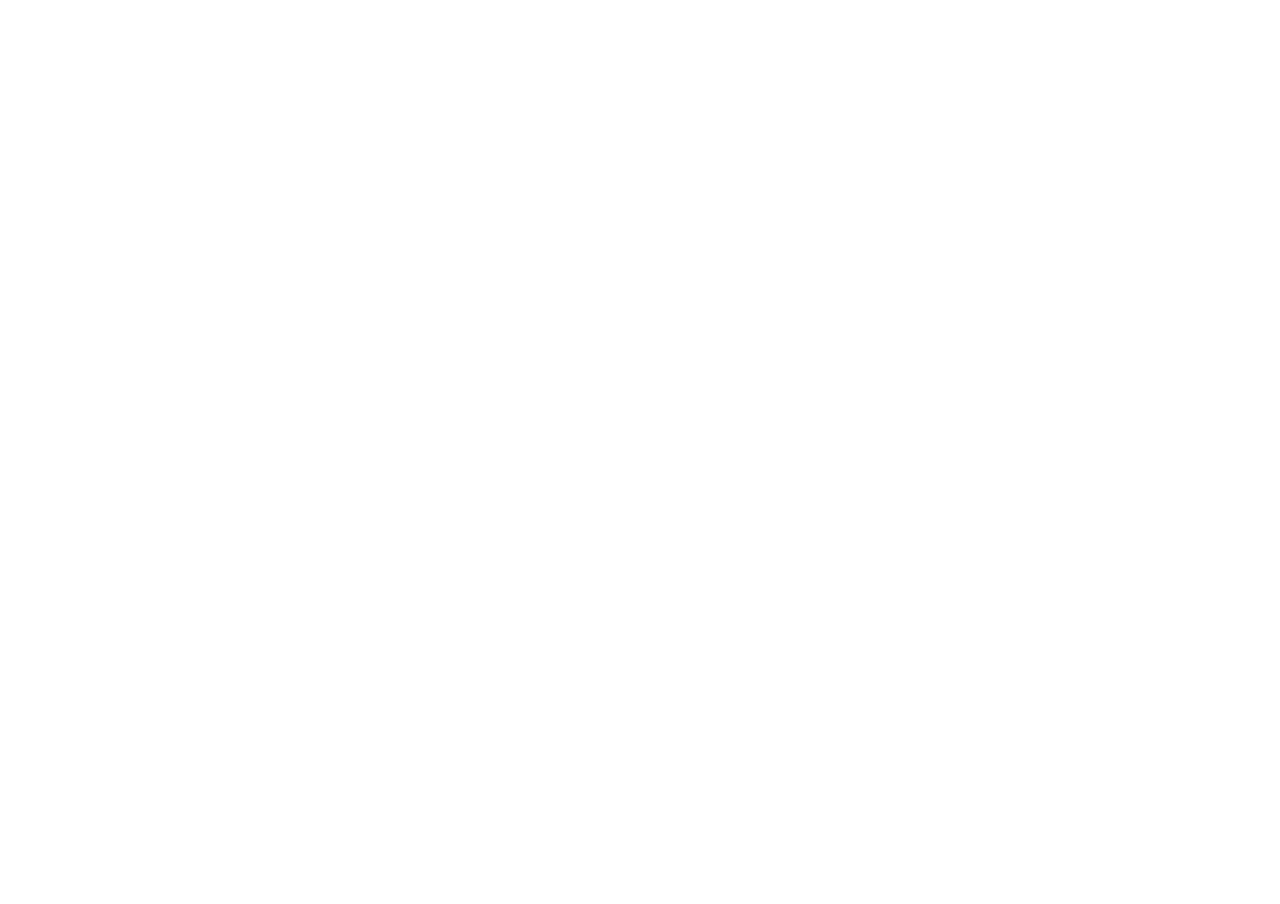
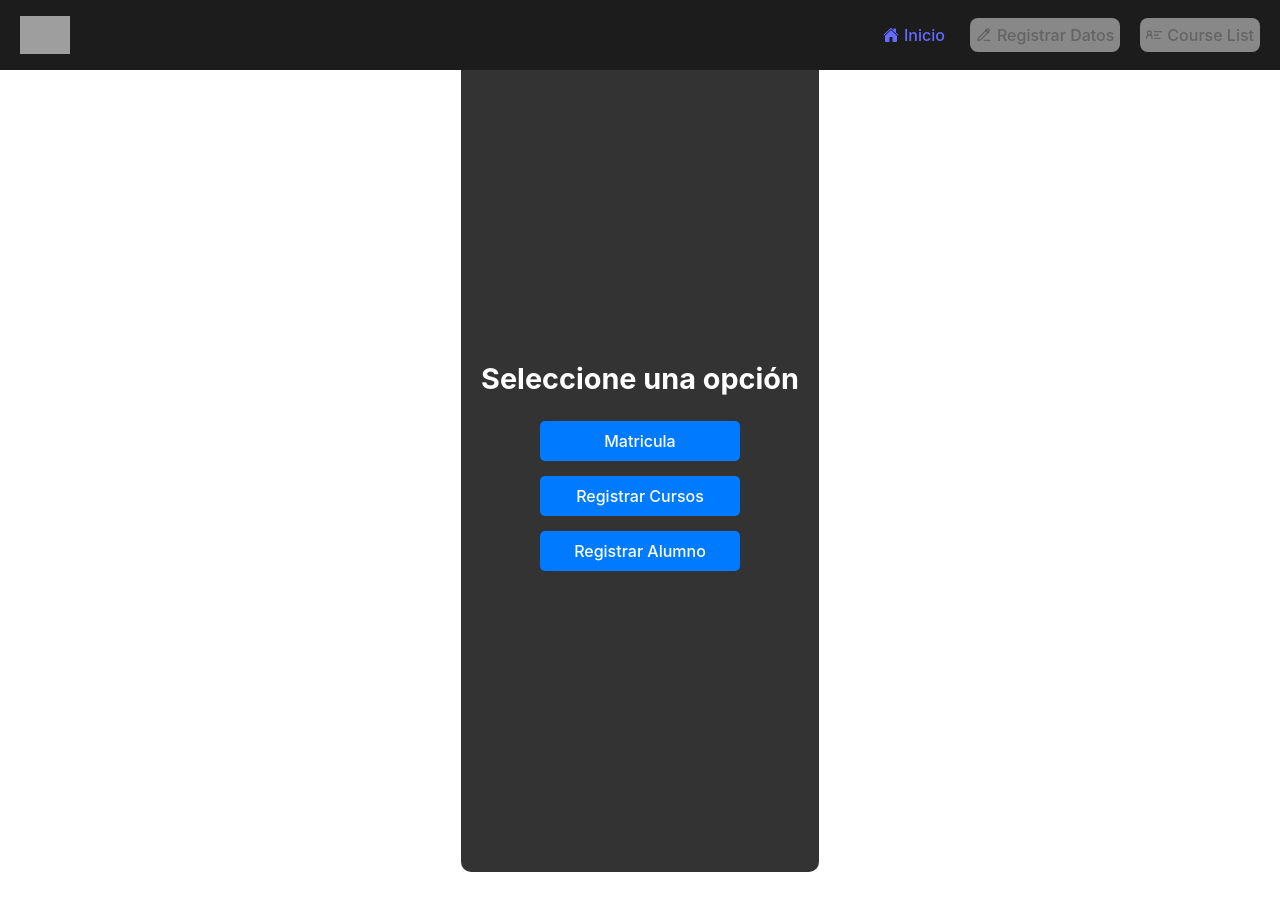
Before and after one commit to ursuaromer/gestion_academica, a React (Vite) app in the folder frontend/: page /registre in a window 1280 px wide. Before the commit this address had no page. Before the commit the page ends 800 px from the top, so only its background shows below. Built offline with nearby package versions, Linux system fonts and the light colour scheme; grey boxes are pictures that could not be loaded.

Commit message:
Actualizando rama.........

```diff
--- a/frontend/src/App.jsx
+++ b/frontend/src/App.jsx
@@ -1,19 +1,21 @@
-import './App.css'
-import {BrowserRouter, Routes, Route} from 'react-router-dom'
-import HomeComponent from './components/homeComponent/HomeComponent'
-
+import './App.css';
+import React from 'react';
+import { BrowserRouter, Routes, Route } from 'react-router-dom';
+import HomeComponent from './components/homeComponent/HomeComponent';
+import OpcionesComponent from './components/opciones/Opciones';
+import { AuthProvider } from './components/AuthContext/AuthContext';
 
 function App() {
-
   return (
-    <>
+    <AuthProvider>
       <BrowserRouter>
         <Routes>
-          <Route path='/' element={<HomeComponent/>} />
+          <Route path="/" element={<HomeComponent />} />
+          <Route path="/registre" element={<OpcionesComponent />} />
         </Routes>
       </BrowserRouter>
-    </>
-  )
+    </AuthProvider>
+  );
 }
 
-export default App
+export default App;
--- /dev/null
+++ b/frontend/src/components/AuthContext/AuthContext.jsx
@@ -0,0 +1,20 @@
+import React, { createContext, useContext, useState } from 'react';
+
+const AuthContext = createContext();
+
+export const AuthProvider = ({ children }) => {
+    const [isLoggedIn, setIsLoggedIn] = useState(false);
+
+    // Funciones para iniciar y cerrar sesión
+    const login = () => setIsLoggedIn(true);
+    const logout = () => setIsLoggedIn(false);
+
+    return (
+        <AuthContext.Provider value={{ isLoggedIn, login, logout }}>
+            {children}
+        </AuthContext.Provider>
+    );
+};
+
+
+export const useAuth = () => useContext(AuthContext);
--- a/frontend/src/components/Navegador/Navegador.jsx
+++ b/frontend/src/components/Navegador/Navegador.jsx
@@ -4,9 +4,22 @@ import logo from '../IMG/logo.png';
 import { IoHome } from "react-icons/io5";
 import { GrContactInfo } from "react-icons/gr";
 import { LuPencilLine } from "react-icons/lu";
-import {Link} from 'react-router-dom'
+import { Link, useNavigate } from 'react-router-dom';
+import { useAuth } from '../AuthContext/AuthContext';
 
 const Navegador = () => {
+    const { isLoggedIn } = useAuth(); // Obtén el estado de autenticación
+
+    const navigate = useNavigate();
+
+    const handleProtectedRoute = (route) => {
+        if (isLoggedIn) {
+            navigate(route);
+        } else {
+            alert("Debes iniciar sesión para poder acceder.");
+        }
+    };
+
     return (
         <div className='navegador'>
             <div className='logoimg'>
@@ -16,12 +29,20 @@ const Navegador = () => {
                 <Link to='/' className='link-nav'>
                     <IoHome className='ico' />Inicio
                 </Link>
-                <Link to='/courseform' className='link-nav'>
-                    <LuPencilLine className='ico' />Course Form
-                </Link>
-                <Link to='/coursetlist' className='link-nav'>
+                <button
+                    className='link-nav'
+                    onClick={() => handleProtectedRoute('/registre')}
+                    disabled={!isLoggedIn}
+                >
+                    <LuPencilLine className='ico' />Registrar Datos
+                </button>
+                <button
+                    className='link-nav'
+                    onClick={() => handleProtectedRoute('/coursetlist')}
+                    disabled={!isLoggedIn} // Deshabilita el botón si no está autenticado
+                >
                     <GrContactInfo className='ico' />Course List
-                </Link>
+                </button>
             </nav>
         </div>
     );
--- a/frontend/src/components/Navegador/navegador.css
+++ b/frontend/src/components/Navegador/navegador.css
@@ -36,3 +36,7 @@
 .navegador .menu .link-nav:hover{
     background-color: #2f2f2f;
 }
+.navegador .menu .link-nav:disabled {
+    background-color: #888; /* Color gris para los botones deshabilitados */
+    cursor: not-allowed; /* Cambia el cursor para indicar que no se puede hacer clic */
+}
--- a/frontend/src/components/homeComponent/Home.css
+++ b/frontend/src/components/homeComponent/Home.css
@@ -1,25 +1,28 @@
+/* Estilo para el contenedor principal */
 .home {
-    position: relative; /* Cambiado a relative para que el video pueda posicionarse correctamente */
-    width: 100vw; /* Cubre todo el ancho de la pantalla */
-    height: 100vh; /* Cubre toda la altura de la pantalla */
+    position: relative;
+    width: 100vw;
+    height: 100vh;
     display: flex;
     align-items: center;
     justify-content: center;
-    overflow: hidden; /* Evita que el contenido se desborde */
+    overflow: hidden;
 }
 
+/*#------------------------- Estilo para el video de fondo ----------------------#*/
 .background-video {
-    position: absolute; /* Posiciona el video en el fondo */
+    position: absolute;
     top: 50%;
     left: 50%;
     min-width: 100%;
     min-height: 100%;
     width: auto;
     height: auto;
-    z-index: -1; /* Asegúrate de que el video esté detrás del contenido */
-    transform: translate(-50%, -50%); /* Centra el video en la pantalla */
+    z-index: -1;
+    transform: translate(-50%, -50%);
 }
 
+/*#------------------------- Estilo para el texto de bienvenida ----------#*/
 .letra {
     color: #f7f8f6ed;
     font-size: 2em;
@@ -27,14 +30,72 @@
     margin-top: 20px;
 }
 
+/*#----------------- Estilo para el contenedor del contenido ------------------------#*/
 .container {
-    background-color: rgba(0, 0, 0, 0.8); /* Fondo negro semitransparente */
+    background-color: rgba(0, 0, 0, 0.8); /*#-------- Fondo negro semitransparente -----#*/
     padding: 20px;
     border-radius: 10px;
     width: 90%;
     max-width: 400px;
     text-align: center;
     box-shadow: 0 4px 8px rgba(0, 0, 0, 0.2);
-    position: relative; /* Asegura que el contenido esté en el contexto correcto */
-    z-index: 1; /* Mantiene el contenido por encima del video */
+    position: relative;
+    z-index: 1;
 }
+
+/*#------------------------- Estilo para el formulario de inicio de sesión ----------------------#*/
+.login-form {
+    margin-top: 20px;
+    display: flex;
+    flex-direction: column;
+    align-items: center;
+}
+
+/*#---------------------- Grupo de entrada (usuario y contraseña) ---------------------#*/
+.input-group {
+    margin-bottom: 15px;
+    display: flex;
+    flex-direction: column;
+    width: 100%;
+}
+
+/*#------------------- Etiqueta del campo de entrada -------------------#*/
+.input-group label {
+    margin-bottom: 5px;
+    font-size: 16px;
+    color: #fff;
+}
+
+/*#------------------ Estilo de los campos de entrada -----------------------#*/
+.input-group input {
+    padding: 10px;
+    width: 100%;
+    border-radius: 5px;
+    border: 1px solid #ccc;
+    font-size: 14px;
+    background-color: rgba(255, 255, 255, 0.1);
+    color: #fff;
+}
+
+/*#----------------------- Estilo del botón de inicio de sesión -----------------------#*/
+.login-button {
+    padding: 10px 20px;
+    width: 100%;
+    background-color: #007BFF;
+    color: #fff;
+    border: none;
+    border-radius: 5px;
+    cursor: pointer;
+    font-size: 16px;
+    transition: background-color 0.3s ease;
+}
+
+/*#--------------------- Efecto hover para el botón -----------------#*/
+.login-button:hover {
+    background-color: #0056b3;
+}
+.error-message {
+    color: #ff4d4d;
+    margin-top: 10px;
+    font-size: 14px;
+}
--- a/frontend/src/components/homeComponent/HomeComponent.jsx
+++ b/frontend/src/components/homeComponent/HomeComponent.jsx
@@ -1,16 +1,62 @@
+import React, { useState } from "react";
 import Navegador from "../Navegador/Navegador";
 import './Home.css';
 import miVideo from '../IMG/fondo6.mp4';
+import { useNavigate } from 'react-router-dom';
+import { useAuth } from "../AuthContext/AuthContext";
 
 const HomeComponent = () => {
+    const { isLoggedIn, login } = useAuth(); // Obtén el estado de autenticación y la función login
+    const [username, setUsername] = useState('');
+    const [password, setPassword] = useState('');
+    const [error, setError] = useState('');
+    const navigate = useNavigate();
+
+    const handleSubmit = (e) => {
+        e.preventDefault();
+        if (username === "Admin" && password === "Admin") {
+            login(); // Actualiza el estado de autenticación
+            setError('');
+            navigate('/registre'); // Redirige después de iniciar sesión correctamente
+        } else {
+            setError("Usuario o contraseña incorrectos");
+        }
+    };
+
     return (
         <div className="home">
             <video autoPlay loop muted className="background-video">
                 <source src={miVideo} type="video/mp4" />
             </video>
-            <Navegador />
+            <Navegador /> {/* El estado de login ya se maneja globalmente */}
             <div className="container">
                 <h1 className="letra">Welcome</h1>
+                {!isLoggedIn && (
+                    <form className="login-form" onSubmit={handleSubmit}>
+                        <div className="input-group">
+                            <label htmlFor="username">Usuario:</label>
+                            <input
+                                type="text"
+                                id="username"
+                                placeholder="Ingresa tu usuario"
+                                value={username}
+                                onChange={(e) => setUsername(e.target.value)}
+                            />
+                        </div>
+                        <div className="input-group">
+                            <label htmlFor="password">Contraseña:</label>
+                            <input
+                                type="password"
+                                id="password"
+                                placeholder="Ingresa tu contraseña"
+                                value={password}
+                                onChange={(e) => setPassword(e.target.value)}
+                            />
+                        </div>
+                        <button type="submit" className="login-button">Ingresar</button>
+                        {error && <p className="error-message">{error}</p>}
+                    </form>
+                )}
             </div>
         </div>
     );
--- /dev/null
+++ b/frontend/src/components/opciones/Opciones.jsx
@@ -0,0 +1,29 @@
+import React from "react";
+import './opciones.css';
+import Navegador from "../Navegador/Navegador";
+
+const OpcionesComponent = () => {
+    const handleOptionClick = (option) => {
+        alert(`Opción seleccionada: ${option}`);
+    };
+    return (
+    <div className="opciones-container">
+        <Navegador />
+        <h2>Seleccione una opción</h2>
+        <div className="button-group">
+            <button className="option-button" onClick={() => handleOptionClick("Matricula")}>
+                Matricula
+            </button>
+            <button className="option-button" onClick={() => handleOptionClick("Registrar Cursos")}>
+                Registrar Cursos
+            </button>
+            <button className="option-button" onClick={() => handleOptionClick("Registrar Alumno")}>
+                Registrar Alumno
+            </button>
+        </div>
+    </div>
+
+    );
+};
+
+export default OpcionesComponent;
--- /dev/null
+++ b/frontend/src/components/opciones/opciones.css
@@ -0,0 +1,38 @@
+.opciones-container {
+    display: flex;
+    flex-direction: column;
+    align-items: center;
+    justify-content: center;
+    height: 100vh;
+    background-color: rgba(0, 0, 0, 0.8);
+    color: #fff;
+    padding: 20px;
+    border-radius: 10px;
+}
+
+h2 {
+    margin-bottom: 20px;
+    font-size: 1.8em;
+}
+
+.button-group {
+    display: flex;
+    flex-direction: column;
+    gap: 15px;
+}
+
+.option-button {
+    padding: 10px 20px;
+    width: 200px;
+    background-color: #007BFF;
+    color: #fff;
+    border: none;
+    border-radius: 5px;
+    cursor: pointer;
+    font-size: 16px;
+    transition: background-color 0.3s ease;
+}
+
+.option-button:hover {
+    background-color: #0056b3;
+}
```
